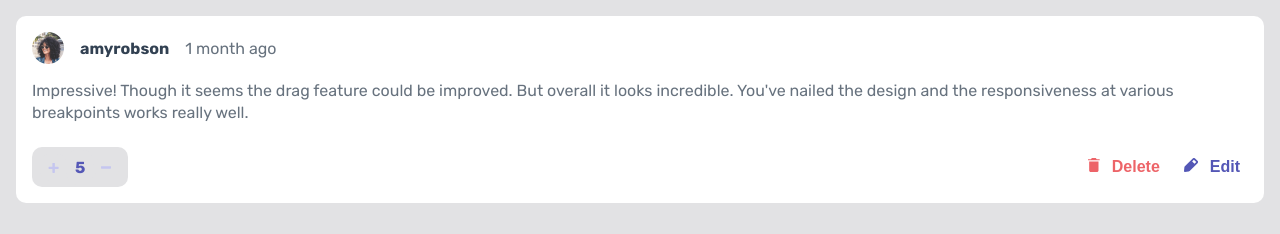
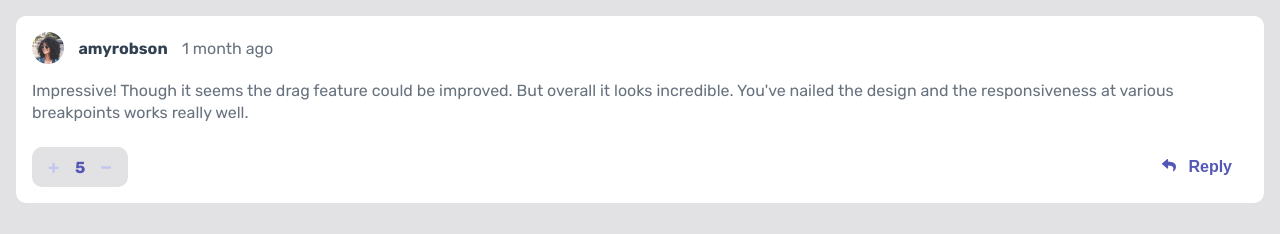
Before and after one commit to skuenzi/interactive-comment-section, a React (Create React App) app: page / in a window 1280 px wide. Shown: the top 234 px of the page. Built offline with nearby package versions, Linux system fonts and the light colour scheme.

Commit message:
added 'you' tag

```diff
--- a/src/Components/Comment.js
+++ b/src/Components/Comment.js
@@ -4,6 +4,7 @@ export default function Comment () {
             <div className="comment-heading">
                 <img className="user-avatar" src='/images/avatars/image-amyrobson.png' alt="user avatar"/>
                 <p className="username">amyrobson</p>
+                <p className="tag hidden">you</p>
                 <p className="date">1 month ago</p>
 
             </div>
@@ -18,16 +19,16 @@ export default function Comment () {
                         <img  className="minus-icon"src="/images/icon-minus.svg" alt="minus icon"/>
                     </button>
                 </div>
-                <button className="reply-btn hidden">
+                <button className="reply-btn">
                     <img  className="reply-icon"src="/images/icon-reply.svg" alt="reply icon"/>
                     Reply
                 </button>
-                <div className="toggled-btns">
-                    <button className="delete-btn ">
+                <div className="toggled-btns hidden">
+                    <button className="delete-btn">
                         <img  className="delete-icon"src="/images/icon-delete.svg" alt="delete icon"/>
                         Delete
                     </button>
-                    <button className="edit-btn ">
+                    <button className="edit-btn">
                         <img  className="edit-icon"src="/images/icon-edit.svg" alt="edit icon"/>
                         Edit
                     </button>
--- a/src/index.css
+++ b/src/index.css
@@ -66,12 +66,22 @@ button {
 
 .user-avatar,
 .username,
-.date {
-  margin-right: 1rem;
+.date,
+.tag {
+  margin-right: .9rem;
 }
 
 .user-avatar {
   width: 2rem;
+}
+
+.tag {
+  background-color: var(--moderateblue);
+  color: var(--white);
+  font-size: .75rem;
+  font-weight: bold;
+  padding: .15rem .5rem;
+  border-radius: 4px;
 }
 
 .comment-footer {
```
